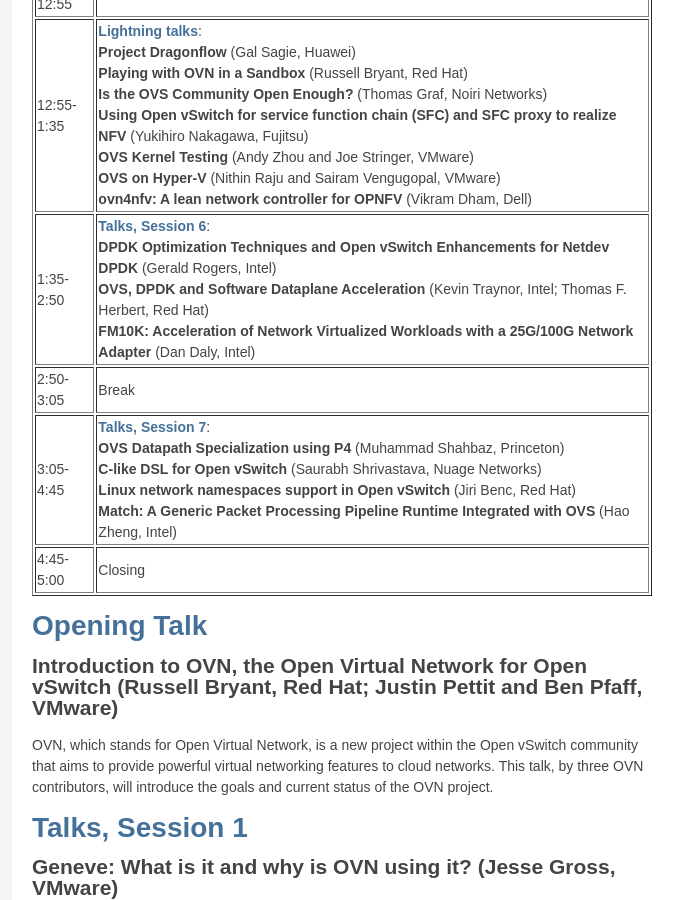
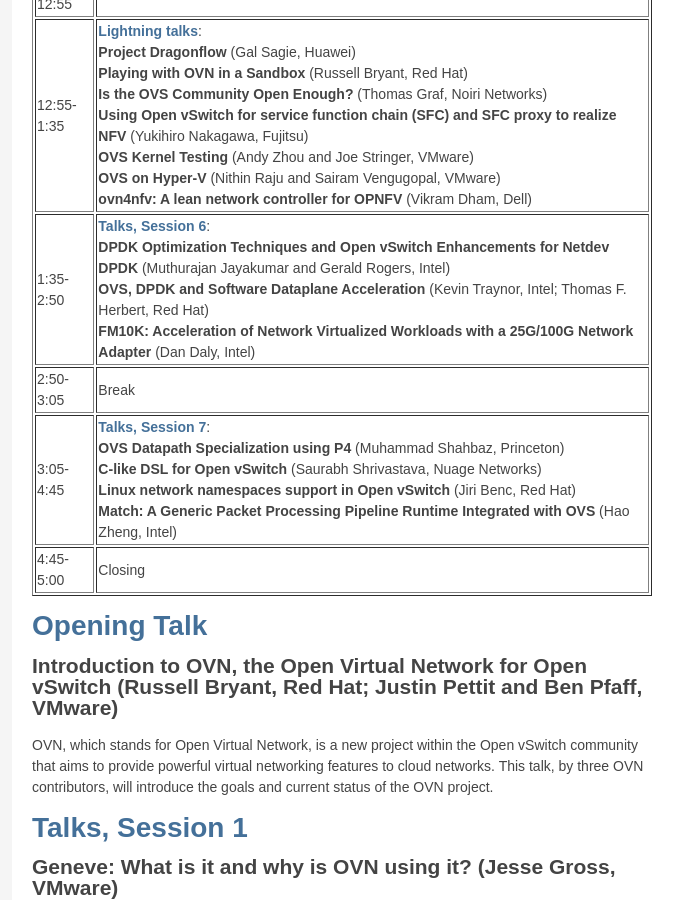
Before and after one commit to openvswitch/openvswitch.github.io, a Jekyll site: the page built from support/ovscon2015/index.html, in a window 1280 px wide and 900 px high, scrolled down 1649 px. Shown: the whole window, without its empty margins (138-821 px from the left). Built offline with Jekyll 4.4.1, drawn with Linux system fonts in a browser that asks for light colours; some of the changed text lies outside the part shown.

Commit message:
ovscon2015: Add Muthurajan Jayakumar as speaker with Gerald Rogers.
Requested by Gerald Rogers.

```diff
--- a/support/ovscon2015/index.html
+++ b/support/ovscon2015/index.html
@@ -168,7 +168,8 @@
     <td>
       <a href="#talks6">Talks, Session 6</a>:<br>
       <b>DPDK Optimization Techniques and Open vSwitch Enhancements
-	for Netdev DPDK</b> (Gerald Rogers, Intel)<br>
+	for Netdev DPDK</b> (Muthurajan Jayakumar and Gerald Rogers,
+	Intel)<br>
       <b>OVS, DPDK and Software Dataplane Acceleration</b> (Kevin
       Traynor, Intel; Thomas F. Herbert, Red Hat)<br>
       <b>FM10K: Acceleration of Network Virtualized Workloads with a
@@ -697,7 +698,7 @@
 <h1><a href="#day2" name="talks6">Talks, Session 6</a></h1>
 
 <h2><b>DPDK Optimization Techniques and Open vSwitch Enhancements for
-  Netdev DPDK</b> (Gerald Rogers, Intel)</h2>
+  Netdev DPDK</b> (Muthurajan Jayakumar and Gerald Rogers, Intel)</h2>
 
 <p>
   How does DPDK deliver optimal performance with small packet sizes?  In this
```
